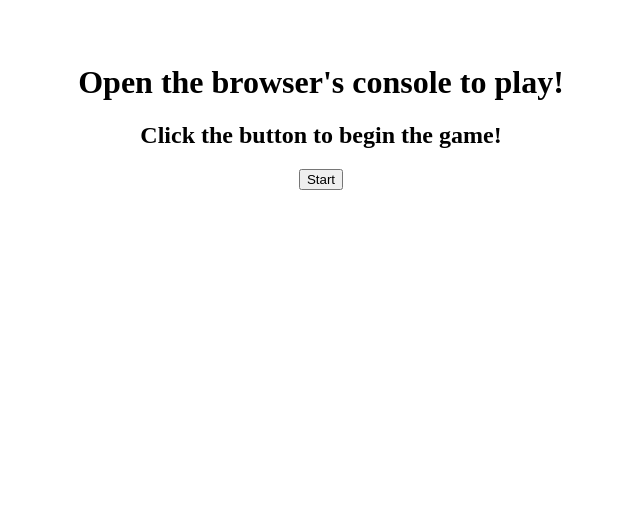
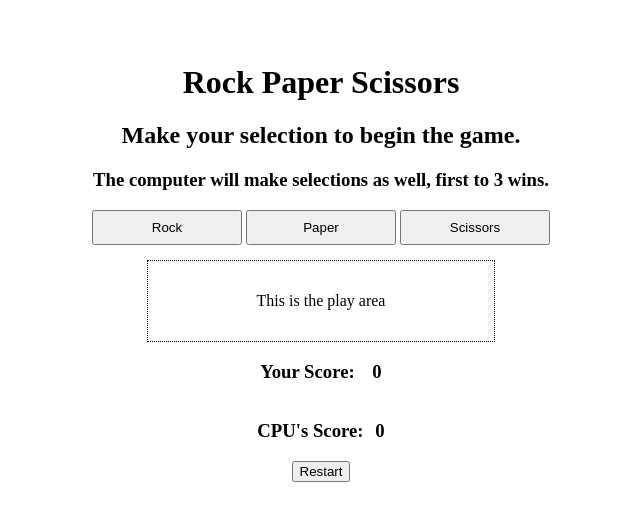
Before and after one commit to krishabbashyal/JS_RockPaperScissors, a plain HTML site: page index.html in a window 1280 px wide. Shown: the whole page, without its empty margins (319-959 px from the left). Drawn offline with Linux system fonts and the light colour scheme.

Commit message:
Started working on UI, redesigned HTML page and began working on logic for UI elements using the DOM

```diff
--- a/index.html
+++ b/index.html
@@ -8,11 +8,29 @@
     <link rel="stylesheet" href="styles.css">
 </head>
 <body>
-    <h1>Open the browser's console to play!</h1>
-    <h2>Click the button to begin the game!</h2>
+    <h1>Rock Paper Scissors</h1>
+    <h2>Make your selection to begin the game.</h2>
+    <h3>The computer will make selections as well, first to 3 wins.</h3>
 
-
-    <button onclick ="playGame()">Start</button>
+    <div class = "selectionButtons">
+        <button onclick = "getUserSelect('Rock')">Rock</button>
+        <button onclick = "getUserSelect('Paper')">Paper</button>
+        <button onclick = "getUserSelect('Scissors')">Scissors</button>
+    </div>
+    <div class = "playArea">
+        <p>This is the play area</p>
+    </div>
+    <div class = "currentScores">
+        <div class = "playerScore">
+            <h3 class = "scoreOwner">Your Score: </h3>
+            <h3 class = "scoreNumber">0</h3>
+        </div>
+        <div class = "computerScore">
+            <h3>CPU's Score: </h3>
+            <h3>0</h3>
+        </div>
+    </div>
+    <button>Restart</button>
 </body>
 <script src="script.js"></script>
 </html>
--- a/script.js
+++ b/script.js
@@ -1,77 +1,54 @@
-console.log("Welcome to Rock Paper Scissors, click the button to start the game");
-
-function playGame(){
+function getUserSelect(userSelect){
+    console.log("You Picked: " + userSelect);
     let userWin = 0;
     let computerWin = 0;
-    while((userWin < 3) && (computerWin < 3)){
+
+    while((userWin < 3) && (computerWin < 3) && (userSelect != null)){
         function computerPlay(){
-            let selections = ["rock","paper","scissors"];
-            return selections[Math.floor(Math.random() * selections.length)]
+            let selections = ["Rock","Paper","Scissors"];
+            return selections[Math.floor(Math.random() * selections.length)];
         }
 
-        function userPlay(){
-            let selections = prompt("Rock, Paper, or Scissors: ")
-            return selections
-        }
-
-        let computerSelect = computerPlay()
-
-        let userSelect = userPlay()
-        userSelect = userSelect.toLowerCase();
+        let computerSelect = computerPlay();
+        console.log("The Computer Picked: " + computerSelect);
 
         function determineWinner(computerSelect, userSelect){
             if (computerSelect === userSelect){
                 console.log("Tie, No one gained any points.")
             }
 
-            else if (computerSelect === "rock" && userSelect === "paper"){
+            else if (computerSelect === "Rock" && userSelect === "Paper"){
                 userWin += 1;
                 console.log("Paper beats Rock, User gained one point.")
             }
-            else if (computerSelect === "rock" && userSelect === "scissors"){
+            else if (computerSelect === "Rock" && userSelect === "Scissors"){
                 computerWin += 1;
                 console.log("Rock beats Scissors, Computer gained one point.")
             }
 
 
 
-            else if (computerSelect === "scissors" && userSelect === "paper"){
+            else if (computerSelect === "Scissors" && userSelect === "Paper"){
                 computerWin += 1;
                 console.log("Scissors beats Paper, Computer gained one point.")
             }
-            else if (computerSelect === "scissors" && userSelect === "rock"){
+            else if (computerSelect === "Scissors" && userSelect === "Rock"){
                 userWin += 1;
                 console.log("Rock beats Scissors, User gained one point.")
             }
 
 
-            else if (computerSelect === "paper" && userSelect === "rock"){
+            else if (computerSelect === "Paper" && userSelect === "Rock"){
                 computerWin += 1;
                 console.log("Paper beats Rock, Computer gained one point.")
             }
-            else if (computerSelect === "paper" && userSelect === "scissors"){
+            else if (computerSelect === "Paper" && userSelect === "Scissors"){
                 userWin += 1;
                 console.log("Scissors beats Paper, User gained one point.")
             }
         }
 
-        console.log("\nComputer Picked: " + computerSelect.charAt(0).toUpperCase() + computerSelect.slice(1));
-        console.log("User Picked: " + userSelect.charAt(0).toUpperCase() + userSelect.slice(1));
-
-        determineWinner(computerSelect, userSelect)
-        console.log("Computer: " + computerWin)
-        console.log("User: " + userWin)
-        console.log("\n")
+        determineWinner(computerSelect, userSelect);
+        userSelect = null;
     }
-
-    function checkWinner(computerWin, userWin){
-        if (computerWin > userWin){
-            return "\nThe computer has won the game, click the start button to play again"
-        }
-        else{
-            return "\nThe user has won the game, click the start button to play again"
-        }
-    }
-
-    console.log(checkWinner(computerWin, userWin));
 }
--- a/styles.css
+++ b/styles.css
@@ -3,3 +3,40 @@ body{
     margin-top: 5%;
     justify-content: space-around;
 }
+
+.selectionButtons button{
+    width: 150px;
+    height: 35px;
+    margin-bottom: 15px ;
+}
+
+.playArea{
+    padding: 15px;
+    border: black dotted 1px;
+    width: 25%;
+    margin: auto;
+}
+
+
+.currentScores{
+    width: 11%;
+    margin: auto;
+
+}
+
+.playerScore{
+    display: flex;
+    justify-content: space-around;
+
+
+}
+
+.computerScore{
+    display: flex;
+    justify-content: space-around;
+
+}
+
+.scoreNumber{
+    align-items: right;
+}
```
